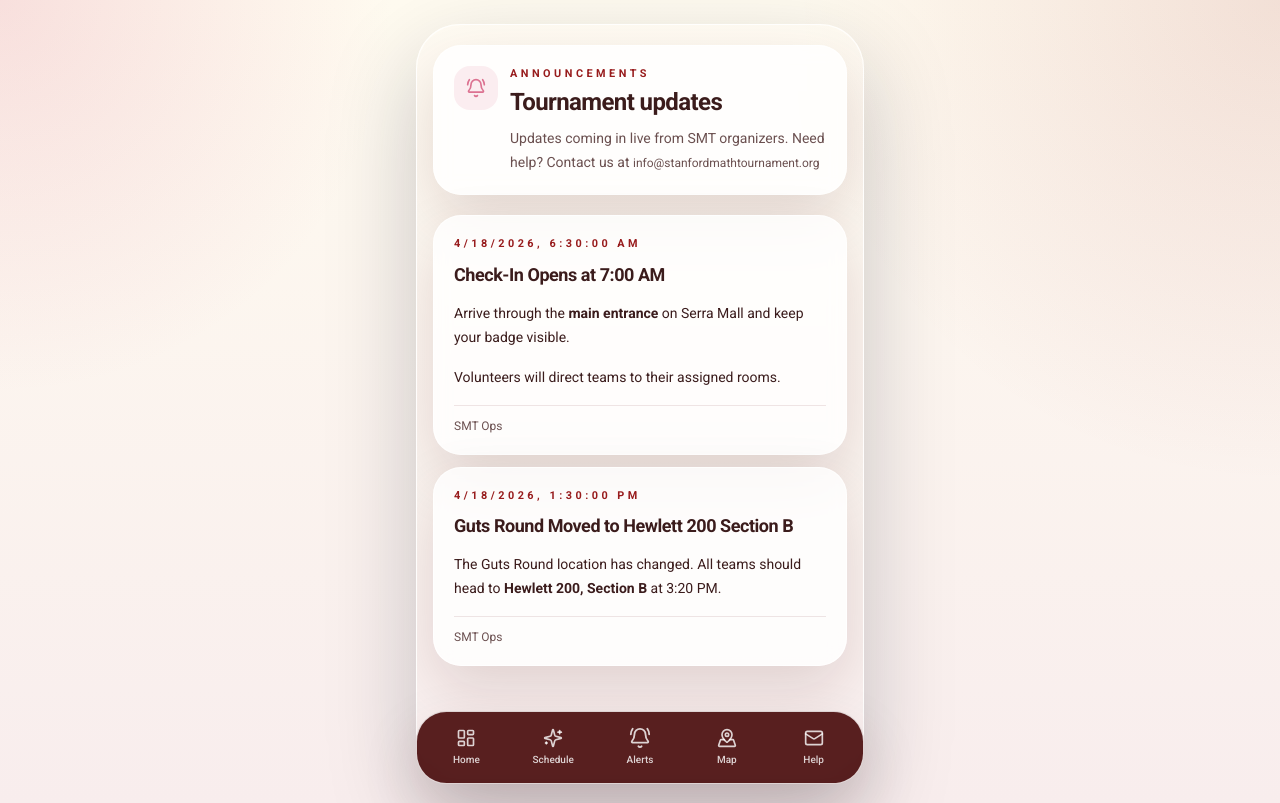
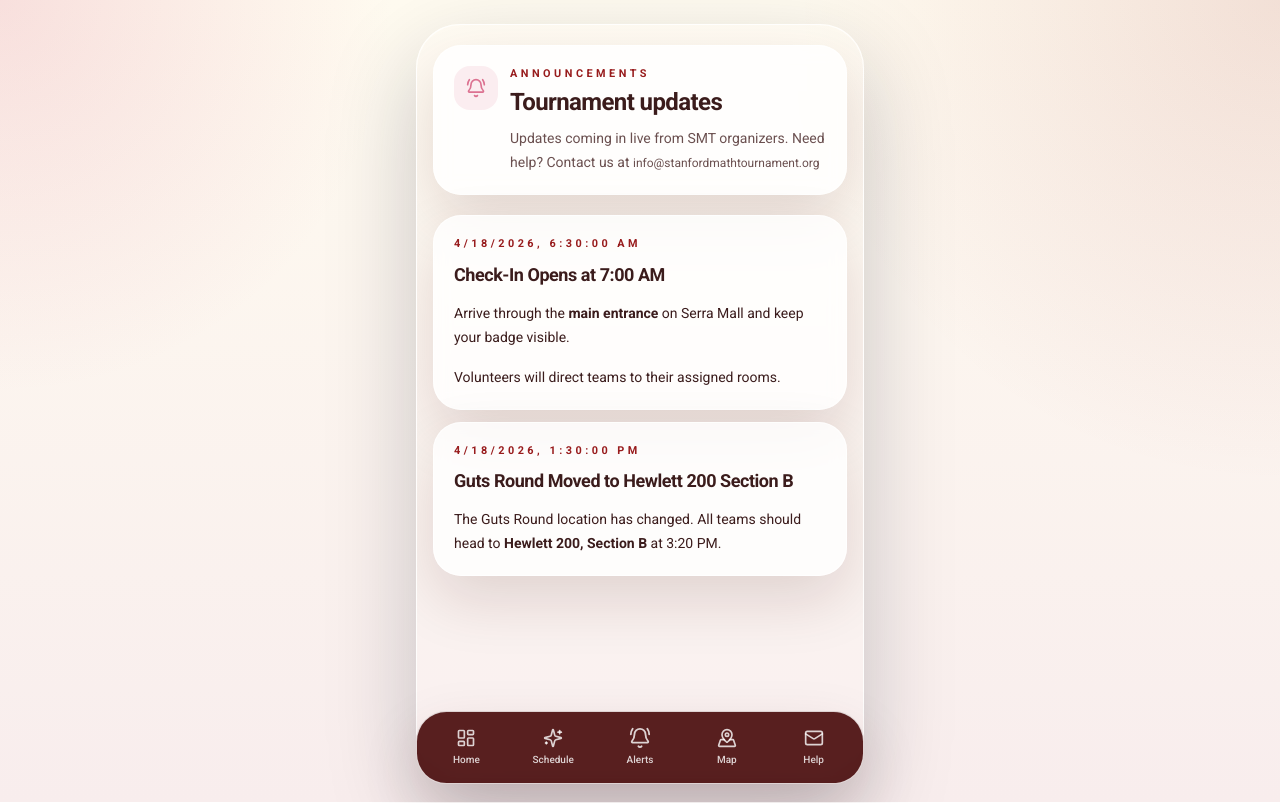
Before and after one commit to anishanne/participants, a Next.js app: page /announcements in a window 1280 px wide. Built offline with nearby package versions, Linux system fonts and the light colour scheme; no server answers; the database is empty.

Commit message:
hide announcement author

```diff
--- a/components/announcements-feed.tsx
+++ b/components/announcements-feed.tsx
@@ -40,9 +40,6 @@ export function AnnouncementsFeed() {
               <div className="markdown mt-3">
                 <ReactMarkdown>{announcement.body}</ReactMarkdown>
               </div>
-              <p className="mt-4 border-t border-[color:var(--line)] pt-3 text-xs text-[color:var(--ink-soft)]">
-                {announcement.author}
-              </p>
             </article>
           ))}
         </section>
```
